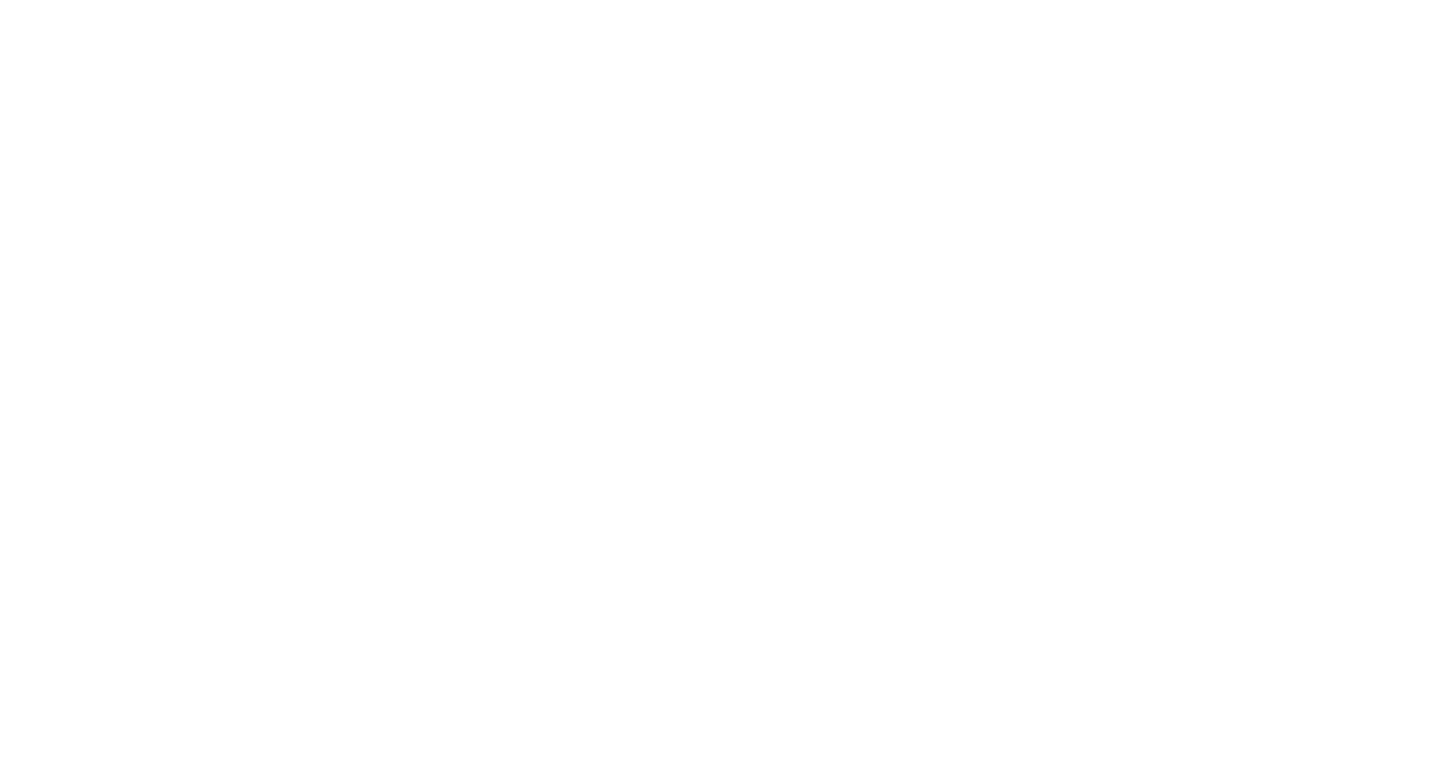
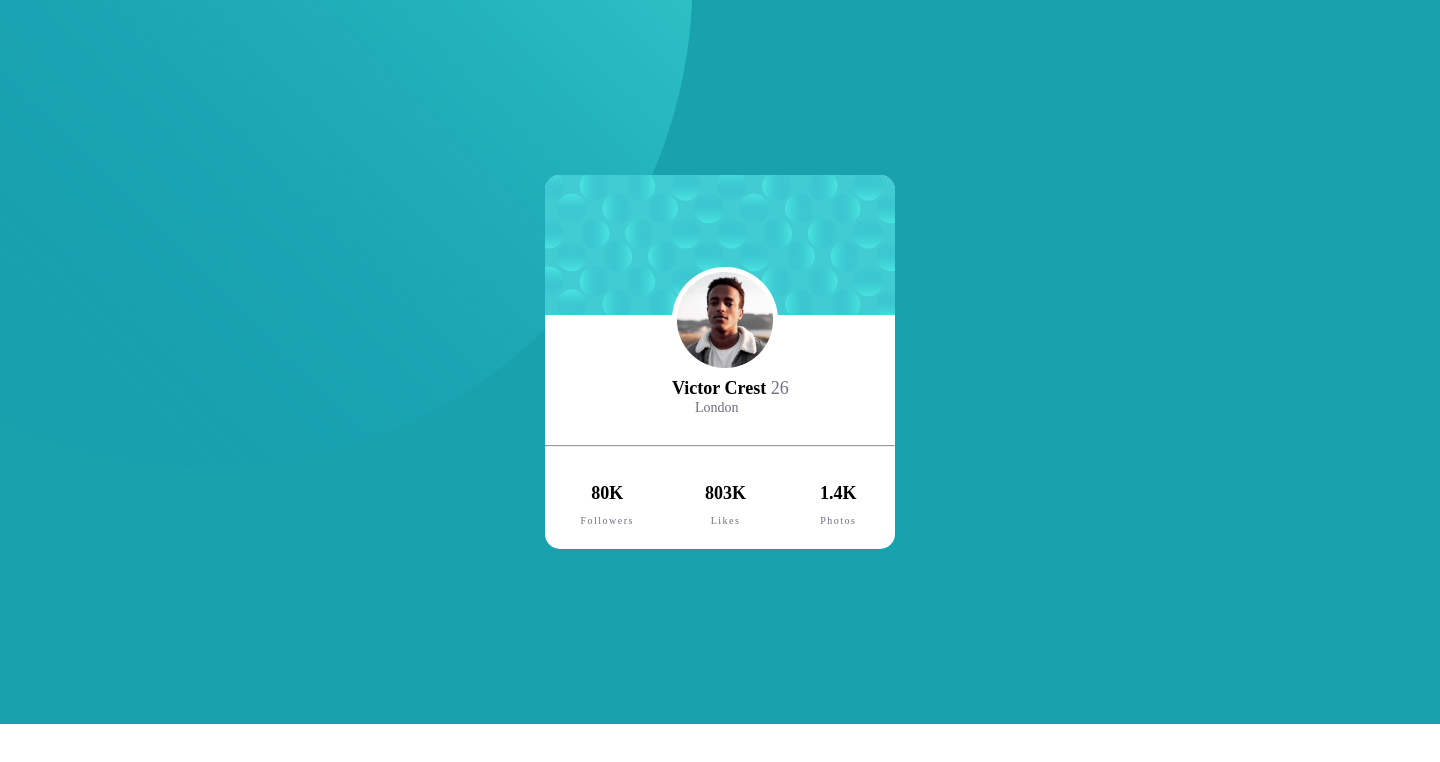
Before and after one commit to AbdulkadirKAHRAMAN/figmaodeviki, a plain HTML site: page profilCard.html in a window 1280 px wide. Shown: the whole page, 1440 px wide, since content can reach past the window. Drawn offline with Linux system fonts and the light colour scheme.

Commit message:
profil card güncellendi

```diff
--- a/assets/css/profilCard.css
+++ b/assets/css/profilCard.css
@@ -0,0 +1,87 @@
+* {
+    margin: 0;
+    padding: 0;
+    box-sizing: border-box;
+}
+
+.container {
+    width: 1440px;
+    background-color:  rgba(25, 161, 174, 1);
+    padding-left: 545px;
+    padding-top: 175px;
+    padding-bottom: 175px;
+    background-image: url(/assets/img/Oval\ Copy\ 30üst.png);
+    background-repeat: no-repeat;
+
+}
+.description {
+    width: 350px;
+    height: 374px;
+    border-radius: 15px;
+    top: 173px;
+    left: 545px;
+    background-color: rgba(255, 255, 255, 1);
+    background-image: url(/assets/img/karticiarkaOval.png);
+    background-repeat: no-repeat;
+}
+.description img {
+    padding-left: 127px;
+    padding-top: 92px;
+}
+.description h3 {
+
+    font-size: 18px;
+    font-weight: 700;
+    line-height: 22.32px;
+    padding-left: 127px;
+
+}
+.description h3 span {
+
+    font-size: 18px;
+    font-weight: 400;
+    line-height: 22.32px;
+    text-align: center;
+    color:  rgba(107, 112, 130, 1);
+
+}
+
+.description p {
+    color:  rgba(107, 112, 130, 1);
+    font-size: 14px;
+    font-weight: 400;
+    line-height: 17.36px;
+    padding-bottom: 28px;
+    padding-left: 150px;
+
+
+}
+.Followers hr {
+    width: 350px;
+    height: 1px;
+    top: 285px;
+   background-color:  rgba(232, 233, 236, 1);
+   margin-bottom: 24px;
+}
+
+.Followers table th {
+    width: 249px;
+    height: 40px;
+    font-family: Kumbh Sans;
+    font-size: 18px;
+    font-weight: 700;
+    line-height: 22.32px;
+    text-align: center;
+}
+.Followers table td {
+    font-family: Kumbh Sans;
+    font-size: 10px;
+    font-weight: 400;
+    line-height: 12.4px;
+    letter-spacing: 1.5px;
+    text-align: center;
+    text-underline-position: from-font;
+    text-decoration-skip-ink: none;
+    color:  rgba(107, 112, 130, 1);
+
+}
--- a/profilCard.html
+++ b/profilCard.html
@@ -4,9 +4,32 @@
     <meta charset="UTF-8">
     <meta name="viewport" content="width=device-width, initial-scale=1.0">
     <title>Document</title>
+    <link rel="stylesheet" href="assets/css/profilCard.css">
 </head>
 <body>
     <div class="container">
+        <div class="description">
+            <img src="assets/img/profil foto.png" alt="">
+            <h3>Victor Crest <span>26</span></h3>
+            <p>London</p>
+
+            <div class="Followers">
+                <hr>
+
+                <table>
+                    <tr>
+                        <th>80K</th>
+                        <th>803K</th>
+                        <th>1.4K</th>
+                    </tr>
+                    <tr>
+                        <td>Followers</td>
+                        <td>Likes</td>
+                        <td>Photos</td>
+                    </tr>
+                </table>
+            </div>
+        </div>
 
     </div>
 </body>
```
Also changed, not shown: assets/img/Desktop.jpg (deleted), assets/img/Group 13.png (deleted), assets/img/Mask.png (deleted), assets/img/karticiarkaOval.png (added).
